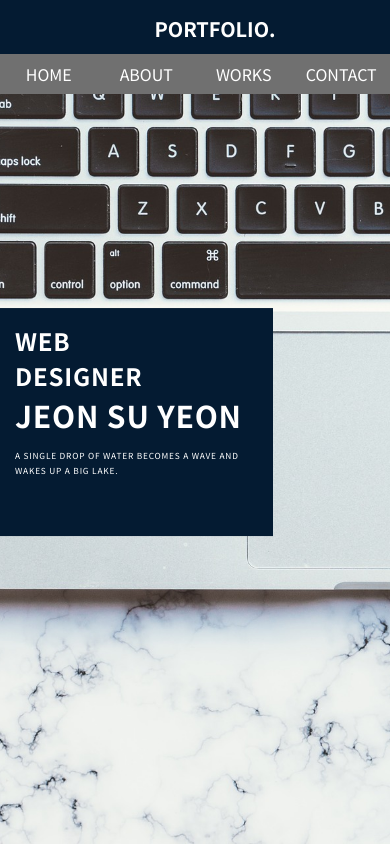
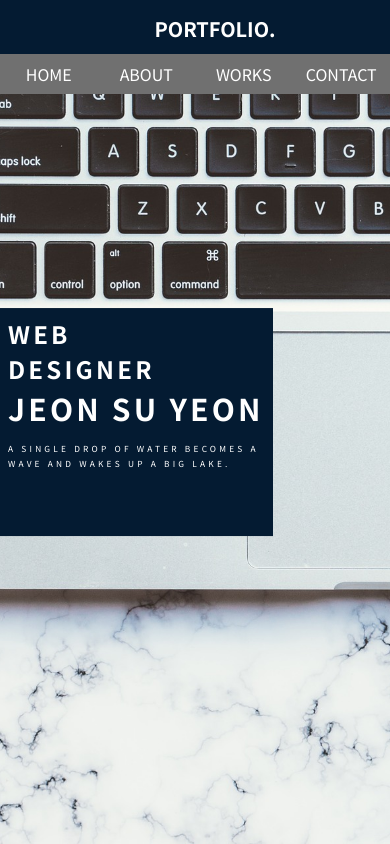
Before and after one commit to jeonsuyeon/portfolio, a plain HTML site: page index.html in a window 390 px wide. Shown: the top 844 px of the page. Drawn offline with nearby package versions, Linux system fonts and the light colour scheme.

Commit message:
Add files via upload

```diff
--- a/css/mobile.css
+++ b/css/mobile.css
@@ -39,17 +39,6 @@
     width: 100%;
   }
 
-  #visual .title-group {
-    position: absolute;
-    width: 70%;
-    top: 50%;
-    transform: translateY(-50%);
-    text-transform: uppercase;
-    padding: 15px;
-    letter-spacing: 0.05em;
-    font-size: 16px;
-  }
-
   #visual .title-group h2 span{
     font-size: 30px;
   }
@@ -58,6 +47,20 @@
     margin-top: 10px;
     font-size: 10px;
   }
+
+  #visual .title-group {
+    position: absolute;
+    width: 70%;
+    top: 50%;
+    transform: translateY(-50%);
+    background: #041B32;
+    color: #fff;
+    text-transform: uppercase;
+    padding: 8px;
+    letter-spacing: 0.2em;
+    font-size: 16px;
+  }
+
   #about {
     height: auto;
     padding: 100px 20px;
```
